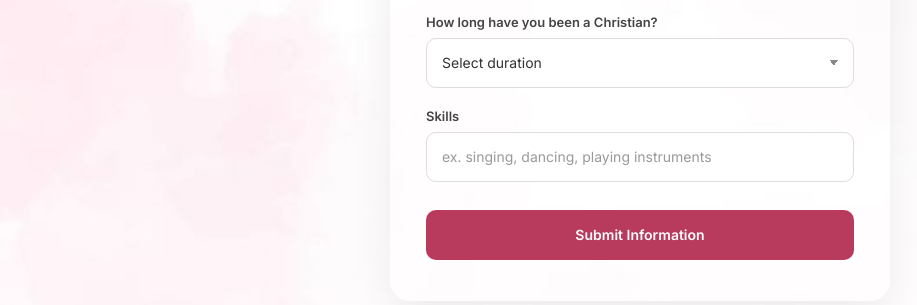
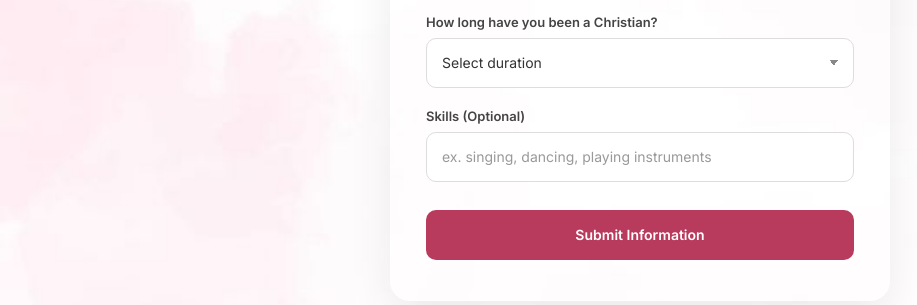
Before and after one commit to marrajanerick-alt/ja1manaoag, a Flask app: page / in a window 1280 px wide. Shown: the part 1464-1769 px from the top of the page, without its empty margins (0-917 px from the left). Run offline with Flask 3, Linux system fonts and the light colour scheme.

Commit message:
Update index.html

```diff
--- a/templates/index.html
+++ b/templates/index.html
@@ -481,15 +481,14 @@
                 <div class="form-group">
 
                     <label for="skills">
-                        Skills
+                        Skills (Optional)
                     </label>
 
                     <input
                         type="text"
                         id="skills"
                         name="skills"
-                        placeholder="ex. singing, dancing, playing instruments"
-                        required>
+                        placeholder="ex. singing, dancing, playing instruments">
 
                 </div>
 
```
